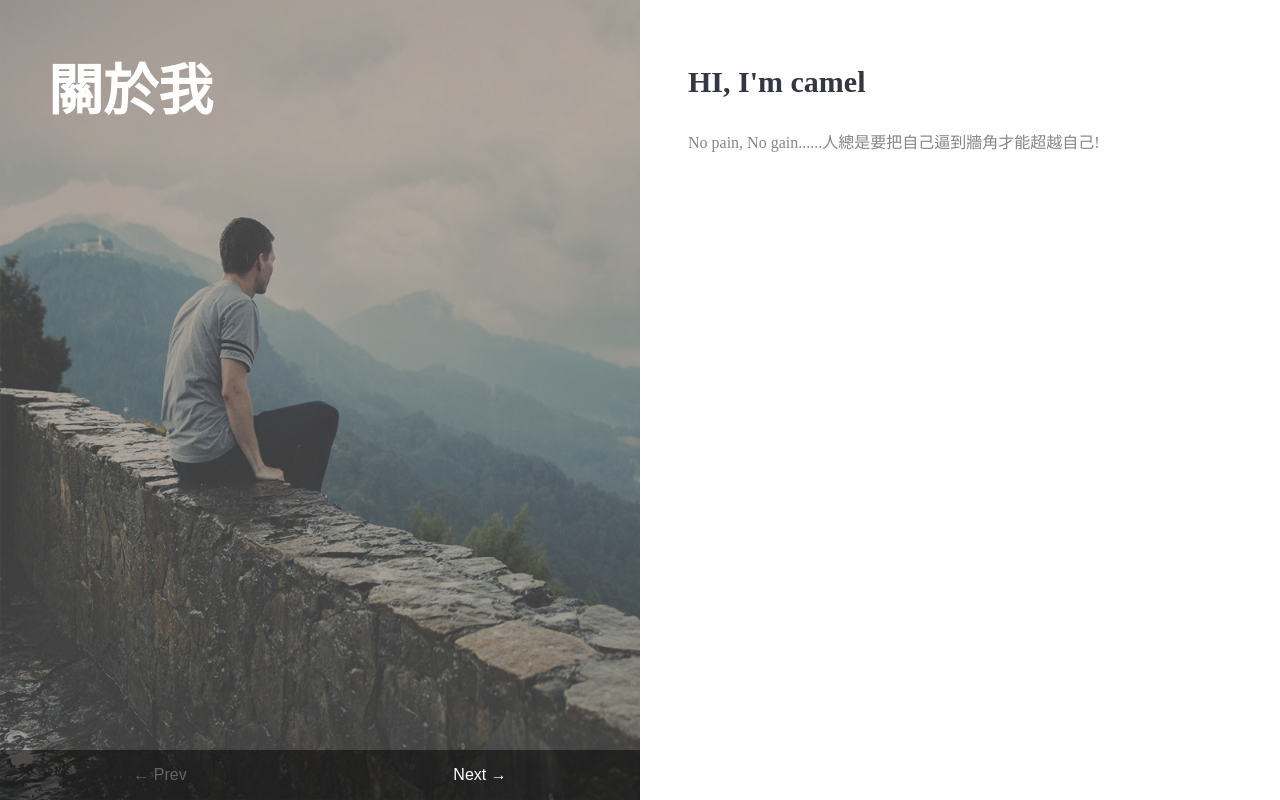
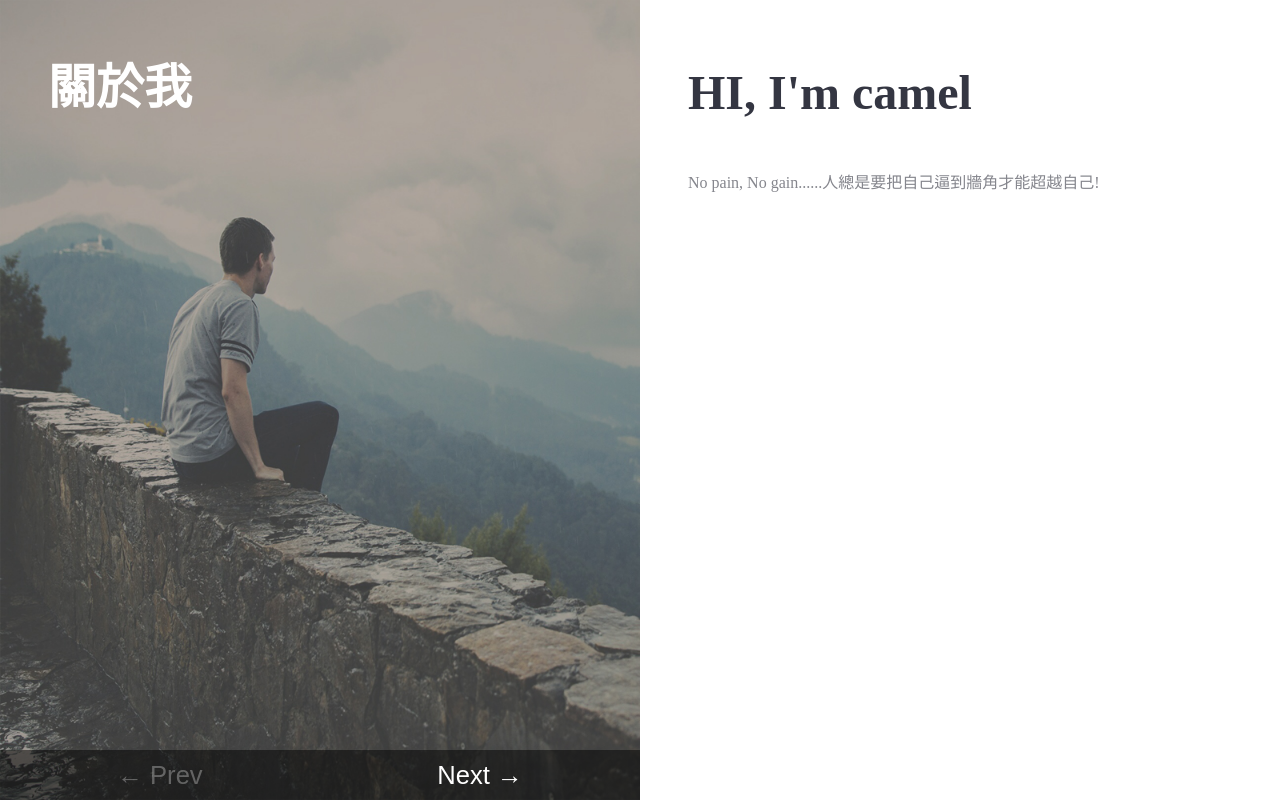
Before and after one commit to camel2243/camel2243.github.io, a website: page index.html in a window 1280 px wide. Drawn offline with Linux system fonts and the light colour scheme.

Commit message:
update css

```diff
--- a/gulpfile.js
+++ b/gulpfile.js
@@ -6,7 +6,7 @@ var scssSource = './scss/*.scss';
 
 gulp.task('sass', function() {
     gulp.src(scssSource)
-        .pipe(sass({outputStyle: 'compressed', sourceComments: true}))
+        .pipe(sass({sourceComments: true}))
         .pipe(gulp.dest(function(f) {
             return "./dist/css";
         }));
--- /dev/null
+++ b/scss/base/_theme.scss
@@ -0,0 +1,25 @@
+@import '_reset.scss';
+@import '_variable.scss';
+
+body {
+  font-size: $fontSize;
+  color: $fontColor;
+  background-color: $backgroundColor;
+}
+
+a {
+  text-decoration: none;
+}
+
+button {
+  cursor: pointer;
+  border: none;
+  background-color: transparent;
+  outline: none;
+  font-size: 1.6rem;
+}
+
+.font
+{
+  font-family: 'cwTeXHei', serif, 'arial';
+}
--- a/scss/base/_variable.scss
+++ b/scss/base/_variable.scss
@@ -0,0 +1,4 @@
+$fontSize: 1rem;
+$fontColor: #343642;
+
+$backgroundColor: #FFF;
--- a/scss/index.scss
+++ b/scss/index.scss
@@ -1,38 +1,7 @@
 @import 'base/_reset.scss';
 @import 'base/_variable.scss';
+@import 'base/_theme.scss';
 
-html {
-  font-size: 62.5%;
-}
-
-body {
-  font-size: 1.6rem;
-  color: #343642;
-  background-color: #ffffff;
-}
-
-a {
-  color: #982b3c;
-  text-decoration: none;
-}
-
-button {
-  cursor: pointer;
-  border: none;
-  background-color: transparent;
-  outline: none;
-  font-size: 1.6rem;
-}
-
-.font
-{
-  font-family: 'cwTeXHei', serif, 'arial';
-}
-/* --------------------------------
-
-Images block
-
--------------------------------- */
 .cd-image-block {
 	position: relative;
 }
@@ -115,7 +84,7 @@ Images block
 		pointer-events: none;
 	}
 	.cd-images-list h2 {
-    font-size: 5.5rem;
+		font-size: 3rem;
 		text-align: left;
 	}
 }
```
Also changed, not shown: dist/css/index.css. Lines whose indentation alone changed are shown as unchanged.
